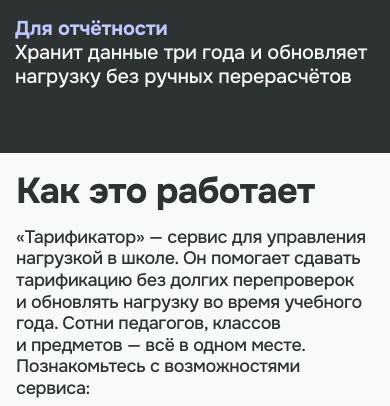
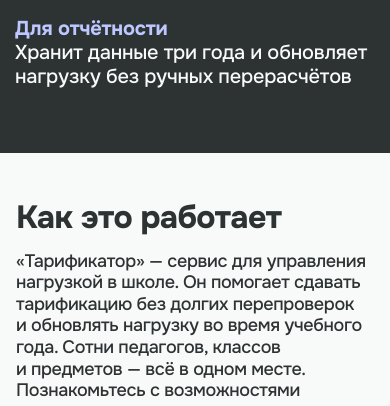
Before and after one commit to VrnkBondarchuk/tarifikator.github.io, a plain HTML site: page index.html in a window 390 px wide. Shown: the part 683-1089 px from the top of the page. Drawn offline with Linux system fonts and the light colour scheme.

Commit message:
Set mobile headings to 32px and separate overview from hero

```diff
--- a/css/styles.css
+++ b/css/styles.css
@@ -1099,7 +1099,7 @@
   }
 
   .section-heading {
-    font-size: 36px;
+    font-size: 32px;
   }
 
   .hero__title {
@@ -1111,7 +1111,7 @@
   }
 
   .overview__inner {
-    padding-top: 20px;
+    padding-top: 48px;
   }
 
   .hero__inner {
--- a/index.html
+++ b/index.html
@@ -6,7 +6,7 @@
     <meta name="theme-color" content="#2d3233">
     <title>Тарификатор — онлайн-программа для управления нагрузкой</title>
     <link rel="preload" href="fonts/Onest-Variable.ttf" as="font" type="font/ttf" crossorigin>
-    <link rel="stylesheet" href="css/styles.css?v=65">
+    <link rel="stylesheet" href="css/styles.css?v=66">
   </head>
   <body>
     <header class="hero" aria-labelledby="hero-title">
```
